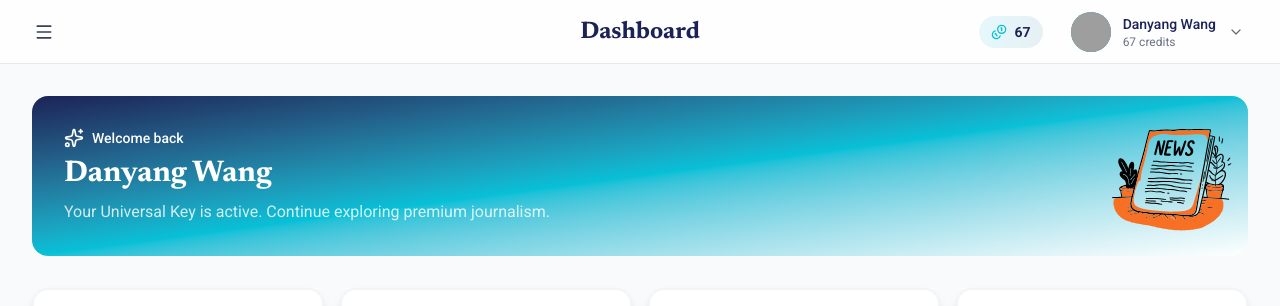
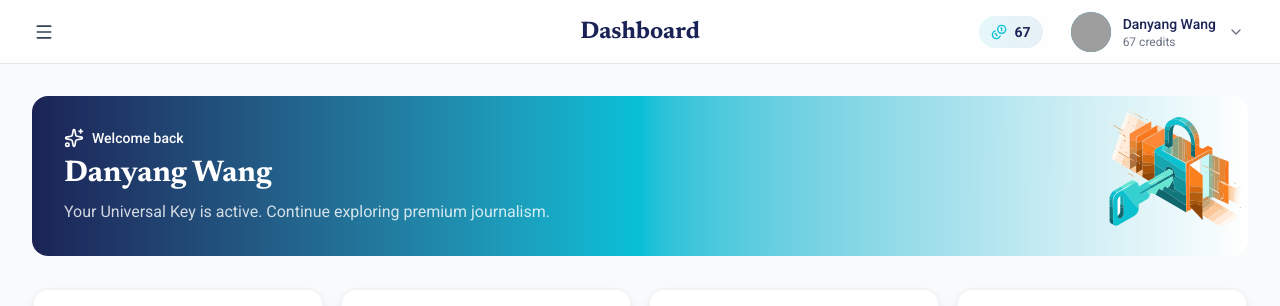
Before and after one commit to joshua-daniel-lee/factr-demo, a Next.js app: page / in a window 1280 px wide. Shown: the top 306 px of the page. Built offline with nearby package versions, Linux system fonts and the light colour scheme; grey boxes are pictures that could not be loaded.

Commit message:
header image change

```diff
--- a/app/page.tsx
+++ b/app/page.tsx
@@ -24,7 +24,7 @@ export default function Home() {
     <AppShell title="Dashboard">
       <div className="p-6 md:p-8 space-y-8">
         {/* Welcome Section */}
-        <div className="bg-gradient-to-br from-bunting via-primary via-gray-300 to-white rounded-2xl p-8 text-white relative overflow-hidden h-[160px] flex items-center">
+        <div className="bg-gradient-to-r from-bunting via-primary via-gray-300 to-white rounded-2xl p-8 text-white relative overflow-hidden h-[160px] flex items-center">
           <div className="absolute top-0 right-0 w-64 h-64 bg-white/5 rounded-full blur-3xl"></div>
 
           {/* Left: Content (2/3) */}
@@ -42,7 +42,7 @@ export default function Home() {
           {/* Right: Headline Image (1/8) */}
           <div className="hidden md:block absolute right-0 top-0 bottom-0 w-[12.5%] z-10">
             <Image
-              src="/headline.svg"
+              src="/hero-image.svg"
               alt="Featured journalism"
               fill
               className="object-cover rounded-r-2xl"
--- a/components/CreditPackageCard.tsx
+++ b/components/CreditPackageCard.tsx
@@ -30,7 +30,7 @@ export default function CreditPackageCard({
       >
         {/* Popular Badge */}
         {pkg.popular && (
-          <div className="absolute -top-3 left-1/2 -translate-x-1/2">
+          <div className="absolute top-3 left-3">
             <Badge variant="primary" size="sm" className="flex items-center gap-1">
               <TrendingUp className="w-3 h-3" />
               Most Popular
@@ -40,7 +40,7 @@ export default function CreditPackageCard({
 
         {/* Savings Badge */}
         {pkg.savings && (
-          <div className="absolute -top-3 right-3">
+          <div className="absolute top-3 right-3">
             <Badge variant="success" size="sm">
               Save {pkg.savings}%
             </Badge>
```
Also changed, not shown: public/headline.svg (deleted), public/hero-image.svg (added).
